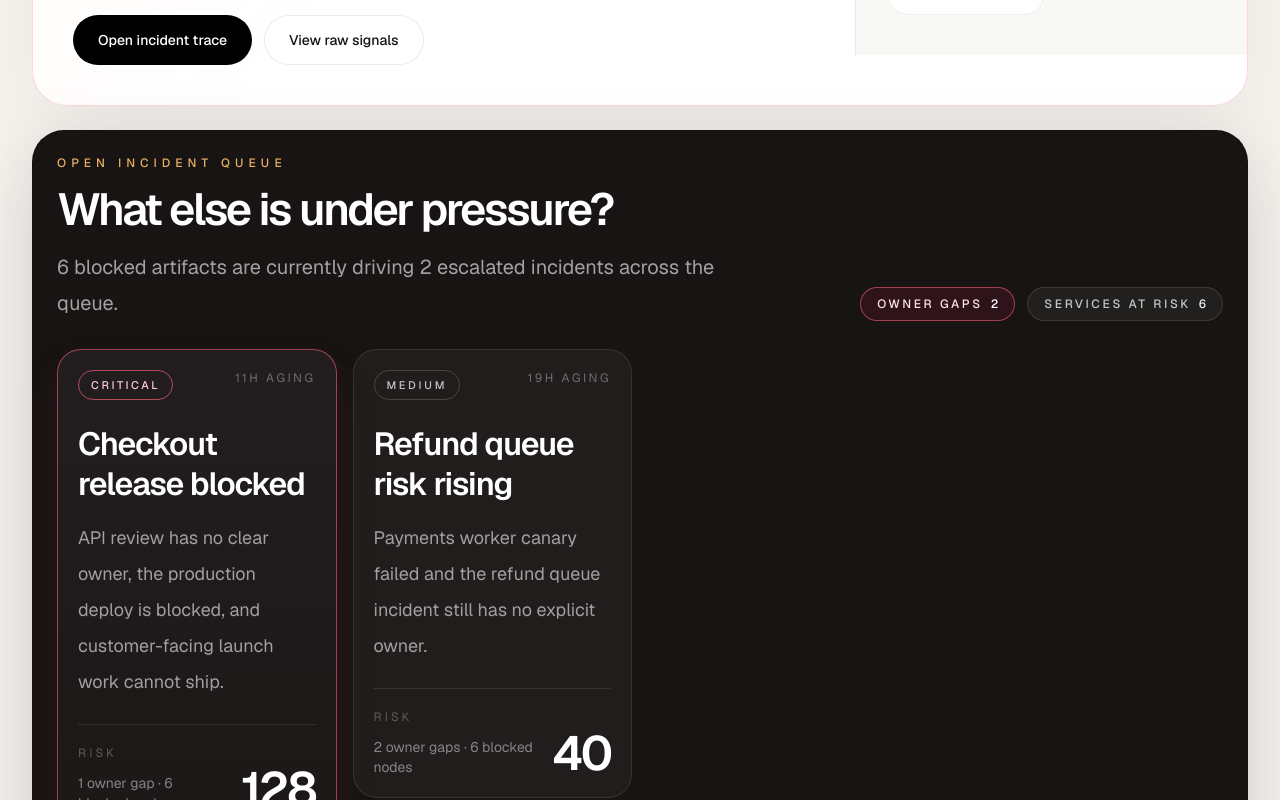
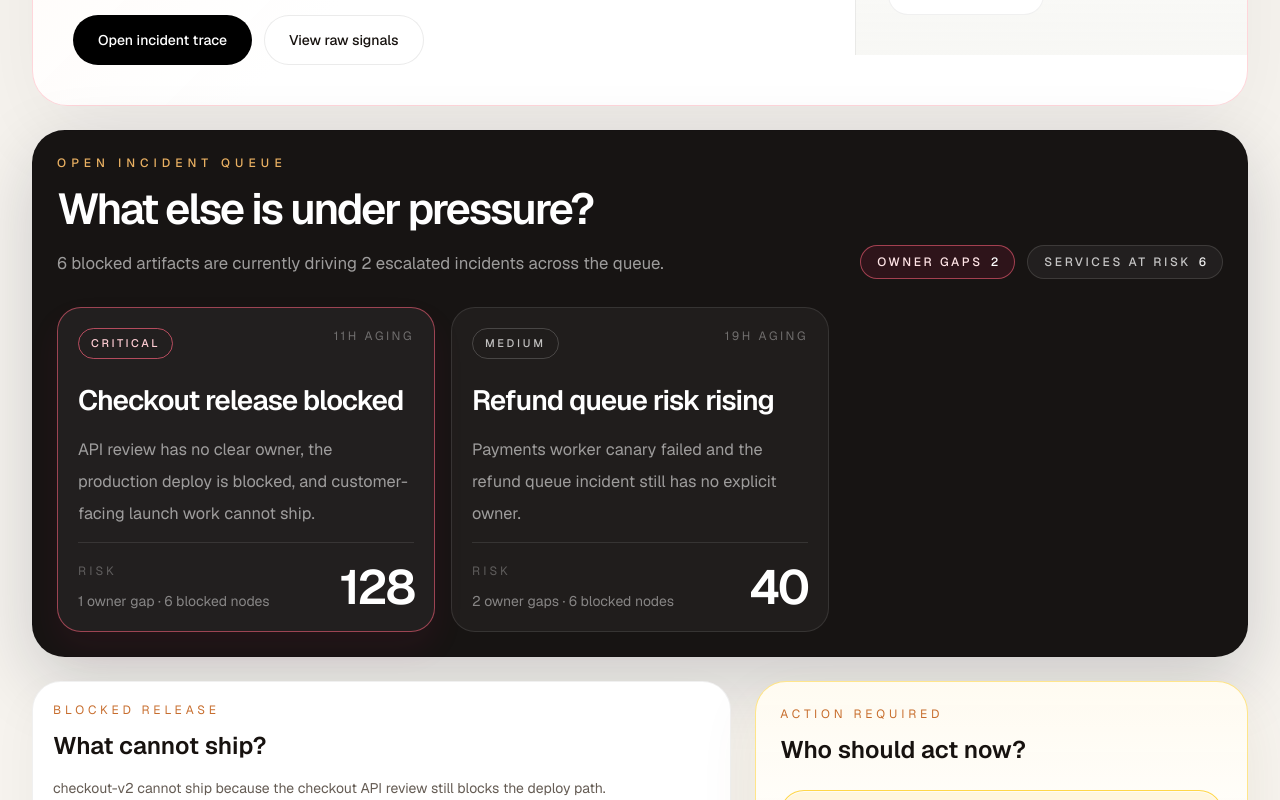
Before and after one commit to iveteamorim/novua-control, a Next.js app: page / in a window 1280 px wide. Shown: the part 440-1240 px from the top of the page. Built offline with nearby package versions, Linux system fonts and the light colour scheme; no server answers.

Commit message:
refactor: align incident queue composition

```diff
--- a/src/app/page.tsx
+++ b/src/app/page.tsx
@@ -46,7 +46,7 @@ export default async function Home() {
   const liveSignalCount = sourceOverview.reduce((total, source) => total + source.signals, 0);
   const lastAuditEntries = auditTrail.slice(-3).reverse();
   const lastUpdated = lastAuditEntries[0]?.at ?? blockedDeploy?.updatedAt ?? blockedPr?.updatedAt;
-  const queueAlerts = snapshot.alerts.slice(0, 4);
+  const queueAlerts = snapshot.alerts.slice(0, 3);
 
   const queueOwnerGaps = snapshot.unownedArtifacts.length;
   const queueBlockedCount = snapshot.blockedArtifacts.length;
@@ -154,16 +154,16 @@ export default async function Home() {
           </div>
         </header>
 
-        <section className="rounded-[2rem] border border-black/8 bg-[#171413] p-6 text-white shadow-[0_24px_70px_rgba(17,24,39,0.18)]">
+        <section className="rounded-[2.05rem] border border-black/8 bg-[#171413] p-6 text-white shadow-[0_24px_70px_rgba(17,24,39,0.18)]">
           <div className="flex flex-col gap-5 lg:flex-row lg:items-end lg:justify-between">
             <div className="max-w-3xl">
               <p className="text-xs font-medium uppercase tracking-[0.42em] text-[#e9b062]">
                 Open incident queue
               </p>
-              <h2 className="mt-4 text-[2.8rem] font-semibold leading-[1.02] tracking-[-0.05em] text-white">
+              <h2 className="mt-4 text-[2.7rem] font-semibold leading-[1.02] tracking-[-0.05em] text-white">
                 What else is under pressure?
               </h2>
-              <p className="mt-4 max-w-2xl text-xl leading-9 text-white/60">
+              <p className="mt-4 max-w-2xl text-[1.05rem] leading-8 text-white/58">
                 {queueBlockedCount} blocked artifacts are currently driving {snapshot.alerts.length} escalated incidents across the queue.
               </p>
             </div>
@@ -173,7 +173,7 @@ export default async function Home() {
             </div>
           </div>
 
-          <div className="mt-7 grid items-start gap-4 xl:grid-cols-4">
+          <div className="mt-7 grid items-start gap-4 xl:grid-cols-3">
             {queueAlerts.map((alert) => (
               <IncidentQueueCard
                 key={alert.id}
@@ -562,9 +562,9 @@ function IncidentQueueCard({
   return (
     <Link
       href={active ? "/" : `/alerts/${alert.id}`}
-      className={`block rounded-[1.5rem] border p-5 transition ${
+      className={`flex h-full flex-col rounded-[1.5rem] border p-5 transition ${
         active
-          ? "border-rose-400/55 bg-[linear-gradient(180deg,rgba(34,29,31,1),rgba(28,24,23,1))] shadow-[0_20px_42px_rgba(190,24,93,0.12)]"
+          ? "border-rose-400/55 bg-white/[0.05] shadow-[0_16px_32px_rgba(190,24,93,0.08)]"
           : "border-white/10 bg-white/[0.04] hover:border-white/16 hover:bg-white/[0.06]"
       }`}
     >
@@ -583,12 +583,12 @@ function IncidentQueueCard({
         </span>
       </div>
 
-      <h3 className="mt-6 text-[2rem] font-semibold leading-tight tracking-[-0.035em] text-white">
+      <h3 className="mt-6 text-[1.75rem] font-semibold leading-tight tracking-[-0.035em] text-white">
         {alert.title}
       </h3>
-      <p className="mt-4 min-h-[7.75rem] text-lg leading-9 text-white/58">{alert.summary}</p>
+      <p className="mt-4 min-h-[6.75rem] text-[1.02rem] leading-8 text-white/56">{alert.summary}</p>
 
-      <div className="mt-6 border-t border-white/10 pt-5">
+      <div className="mt-auto border-t border-white/10 pt-5">
         <div className="flex items-end justify-between gap-4">
           <div>
             <p className="text-xs uppercase tracking-[0.26em] text-white/28">Risk</p>
```
